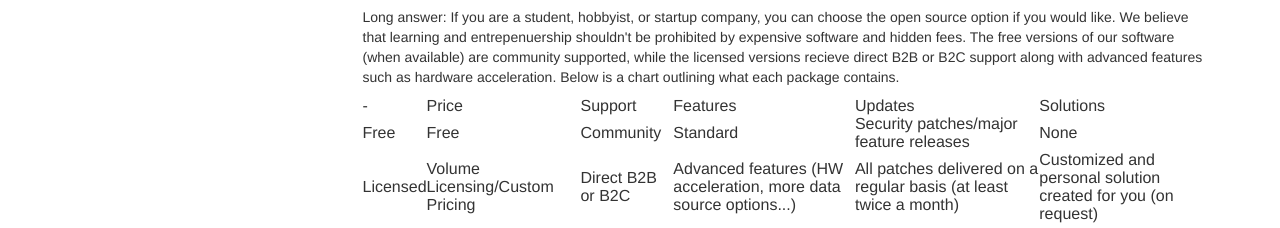
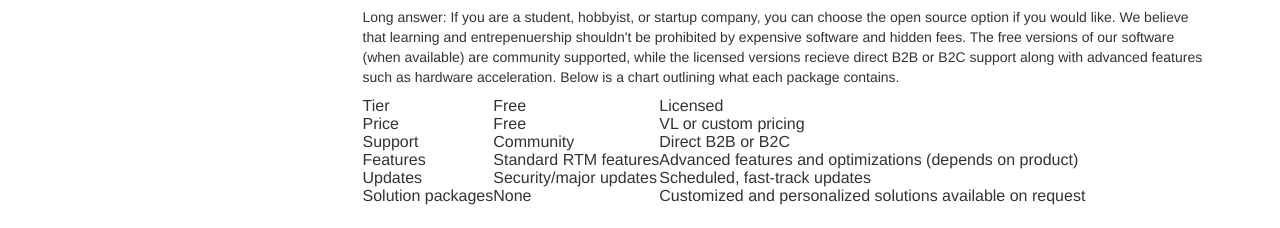
Before and after one commit to NETponents/NETponents.github.io, a plain HTML site: page opensource/index.html in a window 1280 px wide. Shown: the part 539-767 px from the top of the page. Drawn offline with nearby package versions, Linux system fonts and the light colour scheme.

Commit message:
Update index.html
Fixed table.

```diff
--- a/opensource/index.html
+++ b/opensource/index.html
@@ -72,30 +72,36 @@
           <h1>Which One Do I Use?</h1>
           <p>Short answer: If you intend to use the product for commercial uses or you need advanced features like hardware acceleration, get the licensed edition. Otherwise choose the open source option.</p>
           <p>Long answer: If you are a student, hobbyist, or startup company, you can choose the open source option if you would like. We believe that learning and entrepenuership shouldn't be prohibited by expensive software and hidden fees. The free versions of our software (when available) are community supported, while the licensed versions recieve direct B2B or B2C support along with advanced features such as hardware acceleration. Below is a chart outlining what each package contains.</p>
-           <table>
+          <table>
             <tr>
-              <td>-</td>
-              <td>Price</td>
-              <td>Support</td>
-              <td>Features</td>
-              <td>Updates</td>
-              <td>Solutions</td>
+              <td>Tier</td>
+              <td>Free</td>
+              <td>Licensed</td>
             </tr>
             <tr>
+              <td>Price</td>
               <td>Free</td>
-              <td>Free</td>
-              <td>Community</td>
-              <td>Standard</td>
-              <td>Security patches/major feature releases</td>
-              <td>None</td>
+              <td>VL or custom pricing</td>
             </tr>
             <tr>
-              <td>Licensed</td>
-              <td>Volume Licensing/Custom Pricing</td>
+              <td>Support</td>
+              <td>Community</td>
               <td>Direct B2B or B2C</td>
-              <td>Advanced features (HW acceleration, more data source options...)</td>
-              <td>All patches delivered on a regular basis (at least twice a month)</td>
-              <td>Customized and personal solution created for you (on request)</td>
+            </tr>
+            <tr>
+              <td>Features</td>
+              <td>Standard RTM features</td>
+              <td>Advanced features and optimizations (depends on product)</td>
+            </tr>
+            <tr>
+              <td>Updates</td>
+              <td>Security/major updates</td>
+              <td>Scheduled, fast-track updates</td>
+            </tr>
+            <tr>
+              <td>Solution packages</td>
+              <td>None</td>
+              <td>Customized and personalized solutions available on request</td>
             </tr>
           </table>
         </div>
```
